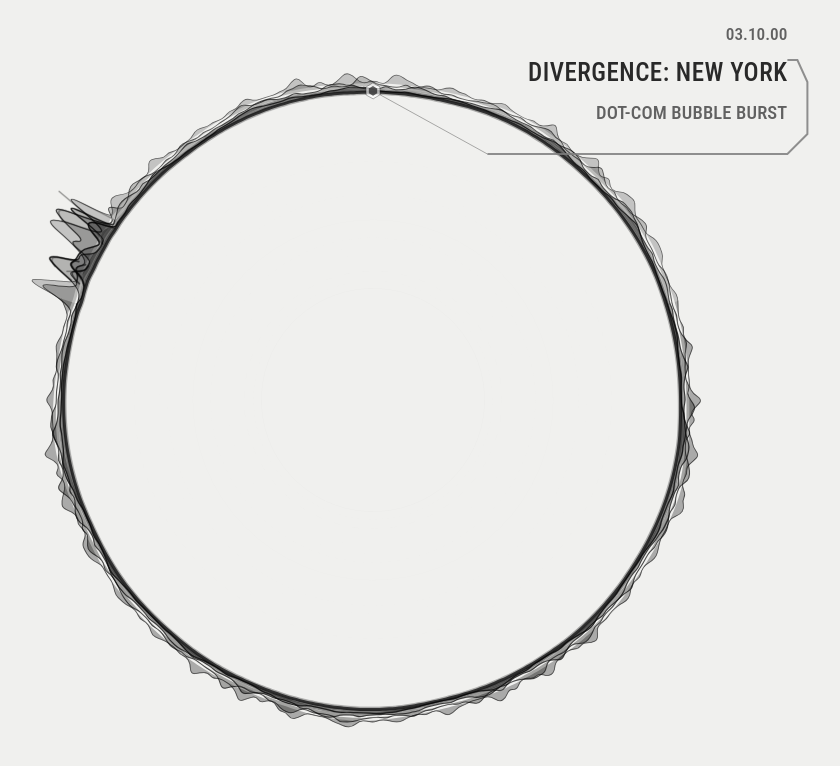
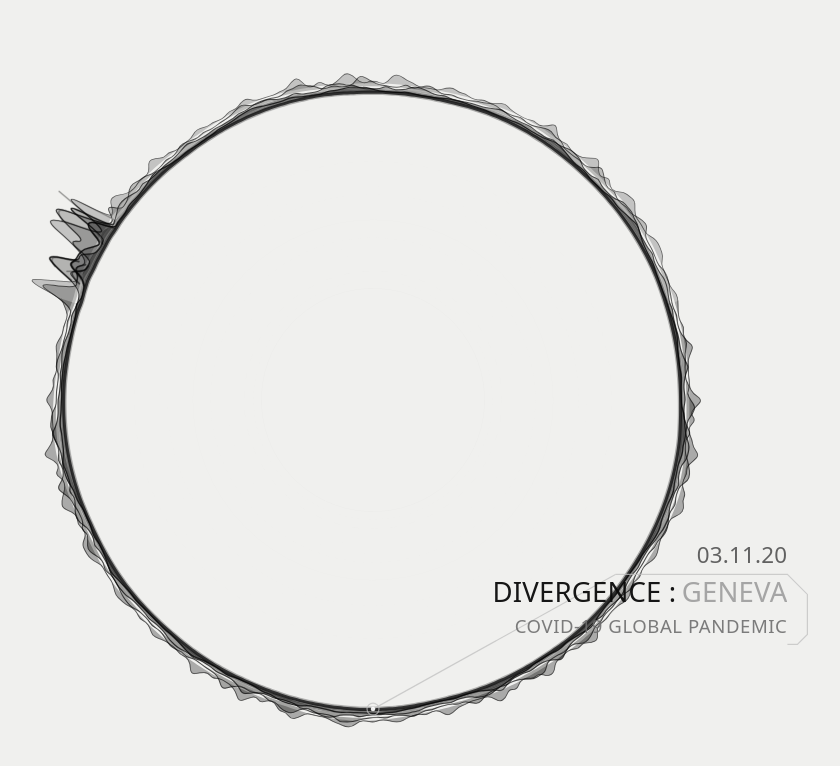
Before and after one commit to valuecodes/Rehoboam-UI, a React (Vite) app: page / in a window 1280 px wide. Shown: the top 766 px of the page, without its empty margins (267-1107 px from the left). Built offline with nearby package versions, Linux system fonts and the light colour scheme.

Commit message:
feat: implement randomized quadrant cycle for event angles - Add function to generate event cycle IDs based on angle quadrants - Ensure deterministic output for the same input set - Create tests to validate functionality and coverage of quadrants

```diff
--- a/src/features/rehoboam/overlay/callout-overlay.tsx
+++ b/src/features/rehoboam/overlay/callout-overlay.tsx
@@ -24,7 +24,6 @@
   event: WorldEvent;
   anchorX: number;
   anchorY: number;
-  connectorAngleRad: number;
   labelX: number;
   labelY: number;
   labelWidth: number;
@@ -39,6 +38,9 @@
   y: number;
 }>;
 
+type CalloutDebugLock = "top" | "bottom";
+type CalloutDebugSideLock = "left" | "right";
+
 const V1_LINE_DELAY_MS = 1_000;
 const V1_LINE_DURATION_MS = 1_000;
 const V1_TEXT_DELAY_MS = 2_000;
@@ -48,11 +50,19 @@
 const V1_TEXT_TRACK_OPEN = -10;
 const V1_TEXT_TRACK_CLOSE = 10;
 const V1_TEXT_SHIFT_PX = 7;
-const CALLOUT_HEXAGON_RADIUS_PX = 8;
-const CALLOUT_HEXAGON_INNER_RADIUS_PX = 4.8;
-const TOP_LAYOUT_THIRD_FRAME_OFFSET_PX = 52;
-const TOP_LAYOUT_FOURTH_FRAME_OFFSET_PX = 104;
-const TOP_LAYOUT_FIFTH_FRAME_OFFSET_PX = 124;
+const CALLOUT_ENDPOINT_OUTER_RADIUS_PX = 6;
+const CALLOUT_ENDPOINT_INNER_RADIUS_PX = 2.25;
+const TOP_LAYOUT_TIME_MARGIN_PX = 10;
+const TOP_LAYOUT_LINE_END_LEFT_RATIO = 0.62;
+const TOP_LAYOUT_LINE_END_RIGHT_RATIO = 0.38;
+const BOTTOM_LAYOUT_LINE_END_LEFT_RATIO = 0.62;
+const BOTTOM_LAYOUT_LINE_END_RIGHT_RATIO = 0.38;
+const TOP_LAYOUT_THIRD_FRAME_OFFSET_PX = 40;
+const TOP_LAYOUT_FOURTH_FRAME_OFFSET_PX = 60;
+const TOP_LAYOUT_FIFTH_FRAME_OFFSET_PX = 75;
+const CALLOUT_DEBUG_QUERY_KEY = "callout-debug";
+const CALLOUT_DEBUG_HALF_QUERY_KEY = "callout-debug-half";
+const CALLOUT_DEBUG_SIDE_QUERY_KEY = "callout-debug-side";
 
 const clampNumber = (value: number, min: number, max: number): number => {
   return Math.min(max, Math.max(min, value));
@@ -86,12 +96,6 @@
   return "Unknown location";
 };
 
-const getCalloutDivergenceText = (event: WorldEvent): string => {
-  const locationText = getCalloutLocationText(event).toUpperCase();
-
-  return `DIVERGENCE: ${locationText}`;
-};
-
 const toPointList = (points: readonly Point[]): string => {
   return points
     .map((point) => {
@@ -100,27 +104,72 @@
     .join(",");
 };
 
-const toRegularPolygonPoints = (
-  center: Point,
-  sideCount: number,
-  radius: number,
-  rotationRad = 0
-): string => {
-  const points = Array.from({ length: sideCount }, (_value, index) => {
-    const angleRad = (Math.PI * 2 * index) / sideCount + rotationRad;
+const isDebugFlagEnabled = (value: string | null): boolean => {
+  if (value === null) {
+    return false;
+  }
 
-    return {
-      x: center.x + Math.cos(angleRad) * radius,
-      y: center.y + Math.sin(angleRad) * radius,
-    };
-  });
+  return ["1", "true", "on", "yes"].includes(value);
+};
 
-  return toPointList(points);
+const getCalloutDebugLock = (): CalloutDebugLock | null => {
+  const searchParams = new URLSearchParams(window.location.search);
+  const calloutDebugValue = searchParams
+    .get(CALLOUT_DEBUG_QUERY_KEY)
+    ?.trim()
+    .toLowerCase();
+
+  if (calloutDebugValue === "top") {
+    return "top";
+  }
+
+  if (calloutDebugValue === "bottom") {
+    return "bottom";
+  }
+
+  if (!isDebugFlagEnabled(calloutDebugValue ?? null)) {
+    return null;
+  }
+
+  const calloutDebugHalfValue = searchParams
+    .get(CALLOUT_DEBUG_HALF_QUERY_KEY)
+    ?.trim()
+    .toLowerCase();
+
+  if (calloutDebugHalfValue === "bottom") {
+    return "bottom";
+  }
+
+  if (calloutDebugHalfValue === "top") {
+    return "top";
+  }
+
+  return "top";
+};
+
+const getCalloutDebugSideLock = (): CalloutDebugSideLock | null => {
+  const searchParams = new URLSearchParams(window.location.search);
+  const calloutDebugSideValue = searchParams
+    .get(CALLOUT_DEBUG_SIDE_QUERY_KEY)
+    ?.trim()
+    .toLowerCase();
+
+  if (calloutDebugSideValue === "left") {
+    return "left";
+  }
+
+  if (calloutDebugSideValue === "right") {
+    return "right";
+  }
+
+  return null;
 };
 
 const getCalloutGeometry = (
   instrumentSize: InstrumentSize,
-  target: CalloutOverlayTarget
+  target: CalloutOverlayTarget,
+  debugLock: CalloutDebugLock | null,
+  debugSideLock: CalloutDebugSideLock | null
 ): CalloutGeometry | null => {
   if (instrumentSize.width <= 0 || instrumentSize.height <= 0) {
     return null;
@@ -149,11 +198,24 @@
   const rightPanelX = instrumentSize.width * 0.7;
   const leftPanelX = instrumentSize.width * 0.1;
   const prefersSingleSide = instrumentSize.width < 1_050;
-  const basePanelX =
-    prefersSingleSide || !isRightSide ? leftPanelX : rightPanelX;
-  const basePanelY = isLowerHalf
+  const lockedToTop = debugLock === "top";
+  const lockedToBottom = debugLock === "bottom";
+  const lockedToLeft = debugSideLock === "left";
+  const hasVerticalDebugLock = lockedToTop || lockedToBottom;
+  const basePanelX = hasVerticalDebugLock
+    ? lockedToLeft
+      ? leftPanelX
+      : rightPanelX
+    : prefersSingleSide || !isRightSide
+      ? leftPanelX
+      : rightPanelX;
+  const basePanelY = lockedToBottom
     ? instrumentSize.height - panelHeight
-    : Math.max(30, margin);
+    : lockedToTop
+      ? Math.max(30, margin)
+      : isLowerHalf
+        ? instrumentSize.height - panelHeight
+        : Math.max(30, margin);
   const panelX = clampNumber(
     basePanelX,
     margin,
@@ -173,16 +235,23 @@
   const secondFrameY = firstFrameY;
   const thirdFrameX =
     firstFrameX + (isLeftLayout ? -cornerStep * 2 : cornerStep * 2);
-  const thirdFrameY = panelY + (isBottomLayout ? 60 : TOP_LAYOUT_THIRD_FRAME_OFFSET_PX);
+  const thirdFrameY =
+    panelY + (isBottomLayout ? 60 : TOP_LAYOUT_THIRD_FRAME_OFFSET_PX);
   const fourthFrameX = thirdFrameX;
   const fourthFrameY =
     panelY + (isBottomLayout ? 20 : TOP_LAYOUT_FOURTH_FRAME_OFFSET_PX);
   const fifthFrameX = firstFrameX;
   const fifthFrameY =
     panelY + (isBottomLayout ? 0 : TOP_LAYOUT_FIFTH_FRAME_OFFSET_PX);
-  const lineEndX = panelX + (isLeftLayout ? panelWidth * 0.5 : panelWidth / 6);
+  const lineEndRatio = isBottomLayout
+    ? isLeftLayout
+      ? BOTTOM_LAYOUT_LINE_END_LEFT_RATIO
+      : BOTTOM_LAYOUT_LINE_END_RIGHT_RATIO
+    : isLeftLayout
+      ? TOP_LAYOUT_LINE_END_LEFT_RATIO
+      : TOP_LAYOUT_LINE_END_RIGHT_RATIO;
+  const lineEndX = panelX + panelWidth * lineEndRatio;
   const lineEndY = fifthFrameY;
-  const connectorAngleRad = Math.atan2(lineEndY - anchor.y, lineEndX - anchor.x);
   const framePointList: readonly Point[] = [
     {
       x: firstFrameX,
@@ -212,13 +281,12 @@
   const textAlign = panelX < center.x ? "left" : "right";
   const labelX = panelX > center.x ? panelX - panelWidth / 3 : panelX;
   const labelY = panelY;
-  const timeMarginTop = panelY < 300 ? 20 : 0;
+  const timeMarginTop = panelY < 300 ? TOP_LAYOUT_TIME_MARGIN_PX : 0;
 
   return {
     event: target.event,
     anchorX: anchor.x,
     anchorY: anchor.y,
-    connectorAngleRad,
     labelX: clampNumber(
       labelX,
       margin,
@@ -235,30 +303,85 @@
 
 export const CalloutOverlay = memo(
   ({ instrumentSize, target }: CalloutOverlayProps) => {
+    const calloutDebugLock = useMemo(() => {
+      return getCalloutDebugLock();
+    }, []);
+    const isCalloutDebugMode = calloutDebugLock !== null;
+    const calloutDebugSideLock = useMemo(() => {
+      if (!isCalloutDebugMode) {
+        return null;
+      }
+
+      return getCalloutDebugSideLock();
+    }, [isCalloutDebugMode]);
+    const [debugLockedTarget, setDebugLockedTarget] =
+      useState<CalloutOverlayTarget | null>(() => {
+        if (!isCalloutDebugMode) {
+          return null;
+        }
+
+        return target;
+      });
     const [renderTarget, setRenderTarget] =
       useState<CalloutOverlayTarget | null>(target);
     const renderTargetRef = useRef<CalloutOverlayTarget | null>(target);
     const [open, setOpen] = useState<"open" | "close">("open");
     const [animationKey, setAnimationKey] = useState(0);
     const targetEventId = target?.event.id ?? null;
-    const geometryTarget = target ?? renderTarget;
+    const geometryTarget = isCalloutDebugMode
+      ? debugLockedTarget
+      : (target ?? renderTarget);
     const geometry = useMemo(() => {
       if (geometryTarget === null) {
         return null;
       }
 
-      return getCalloutGeometry(instrumentSize, geometryTarget);
-    }, [geometryTarget, instrumentSize]);
+      return getCalloutGeometry(
+        instrumentSize,
+        geometryTarget,
+        calloutDebugLock,
+        calloutDebugSideLock
+      );
+    }, [
+      calloutDebugLock,
+      calloutDebugSideLock,
+      geometryTarget,
+      instrumentSize,
+    ]);
 
     useEffect(() => {
+      if (!isCalloutDebugMode) {
+        if (debugLockedTarget !== null) {
+          setDebugLockedTarget(null);
+        }
+
+        return;
+      }
+
       if (target === null) {
         return;
       }
 
-      renderTargetRef.current = target;
-    }, [target]);
+      if (debugLockedTarget === null) {
+        setDebugLockedTarget(target);
+      }
+    }, [debugLockedTarget, isCalloutDebugMode, target]);
 
     useEffect(() => {
+      if (isCalloutDebugMode || target === null) {
+        return;
+      }
+
+      renderTargetRef.current = target;
+    }, [isCalloutDebugMode, target]);
+
+    useEffect(() => {
+      if (isCalloutDebugMode) {
+        setOpen("open");
+
+        return;
+      }
+
       let clearHandle = 0;
       let closeHandle = 0;
 
@@ -295,7 +418,7 @@
           window.clearTimeout(closeHandle);
         }
       };
-    }, [targetEventId]);
+    }, [isCalloutDebugMode, targetEventId]);
 
     const [lineSpring] = useSpring(
       {
@@ -336,21 +459,9 @@
       return null;
     }
 
-    const divergenceText = getCalloutDivergenceText(geometry.event);
+    const locationText = getCalloutLocationText(geometry.event).toUpperCase();
+    const divergenceLabelText = "DIVERGENCE :";
     const titleText = geometry.event.title.toUpperCase();
-    const markerCenter = { x: geometry.anchorX, y: geometry.anchorY };
-    const calloutHexagonPoints = toRegularPolygonPoints(
-      markerCenter,
-      6,
-      CALLOUT_HEXAGON_RADIUS_PX,
-      geometry.connectorAngleRad
-    );
-    const calloutHexagonInnerPoints = toRegularPolygonPoints(
-      markerCenter,
-      6,
-      CALLOUT_HEXAGON_INNER_RADIUS_PX,
-      geometry.connectorAngleRad
-    );
 
     return (
       <>
@@ -364,7 +475,7 @@
             d={geometry.connectorPath}
             style={{
               strokeDasharray: V1_DASH_LENGTH,
-              strokeDashoffset: lineSpring.dashOffset,
+              strokeDashoffset: isCalloutDebugMode ? 0 : lineSpring.dashOffset,
             }}
           />
           <animated.polyline
@@ -372,21 +483,25 @@
             points={geometry.framePoints}
             style={{
               strokeDasharray: V1_DASH_LENGTH,
-              strokeDashoffset: lineSpring.dashOffset,
+              strokeDashoffset: isCalloutDebugMode ? 0 : lineSpring.dashOffset,
             }}
           />
-          <animated.polygon
-            className="rehoboam-scene__callout-hexagon"
-            points={calloutHexagonPoints}
+          <animated.circle
+            className="rehoboam-scene__callout-endpoint-ring"
+            cx={geometry.anchorX}
+            cy={geometry.anchorY}
+            r={CALLOUT_ENDPOINT_OUTER_RADIUS_PX}
             style={{
-              opacity: lineSpring.nodeOpacity,
+              opacity: isCalloutDebugMode ? 1 : lineSpring.nodeOpacity,
             }}
           />
-          <animated.polygon
-            className="rehoboam-scene__callout-hexagon rehoboam-scene__callout-hexagon--inner"
-            points={calloutHexagonInnerPoints}
+          <animated.circle
+            className="rehoboam-scene__callout-endpoint-dot"
+            cx={geometry.anchorX}
+            cy={geometry.anchorY}
+            r={CALLOUT_ENDPOINT_INNER_RADIUS_PX}
             style={{
-              opacity: lineSpring.nodeOpacity,
+              opacity: isCalloutDebugMode ? 1 : lineSpring.nodeOpacity,
             }}
           />
         </svg>
@@ -397,13 +512,15 @@
             top: geometry.labelY,
             width: geometry.labelWidth,
             textAlign: geometry.textAlign,
-            opacity: textSpring.textOpacity,
-            letterSpacing: textSpring.textTracking.to(
-              (value: number) => `${value}px`
-            ),
-            transform: textSpring.textShiftY.to((shiftY: number) => {
-              return `translate3d(0, ${shiftY}px, 0)`;
-            }),
+            opacity: isCalloutDebugMode ? 1 : textSpring.textOpacity,
+            letterSpacing: isCalloutDebugMode
+              ? "0"
+              : textSpring.textTracking.to((value: number) => `${value}px`),
+            transform: isCalloutDebugMode
+              ? "translate3d(0, 0, 0)"
+              : textSpring.textShiftY.to((shiftY: number) => {
+                  return `translate3d(0, ${shiftY}px, 0)`;
+                }),
           }}
         >
           <p
@@ -414,7 +531,14 @@
           >
             {formatCalloutDate(geometry.event.timestampMs)}
           </p>
-          <p className="rehoboam-scene__callout-title">{divergenceText}</p>
+          <p className="rehoboam-scene__callout-title">
+            <span className="rehoboam-scene__callout-title-label">
+              {divergenceLabelText}
+            </span>
+            <span className="rehoboam-scene__callout-title-location">
+              {locationText}
+            </span>
+          </p>
           <p className="rehoboam-scene__callout-subtitle">{titleText}</p>
         </animated.div>
       </>
--- a/src/features/rehoboam/scene/rehoboam-scene.css
+++ b/src/features/rehoboam/scene/rehoboam-scene.css
@@ -2,7 +2,8 @@
   --rehoboam-bg-start: #f1f1ef;
   --rehoboam-bg-end: #e7e7e4;
   --rehoboam-ink: #1a1a1a;
-  --rehoboam-line: rgba(24, 24, 24, 0.34);
+  --rehoboam-line: var(--hud-line);
+  font-family: var(--hud-font);
   min-height: 100dvh;
   width: 100%;
   box-sizing: border-box;
@@ -47,43 +48,43 @@
 
 .rehoboam-scene__callout-line {
   stroke: var(--rehoboam-line);
-  stroke-width: 1;
+  stroke-width: 1.2;
   stroke-linecap: butt;
   stroke-linejoin: miter;
   fill: none;
 }
 
 .rehoboam-scene__callout-frame {
-  stroke: rgba(124, 124, 124, 0.84);
-  stroke-width: 2;
+  stroke: var(--hud-line);
+  stroke-width: 1.2;
   stroke-linecap: butt;
   stroke-linejoin: miter;
   fill: none;
 }
 
-.rehoboam-scene__callout-hexagon {
-  stroke: var(--rehoboam-line);
-  stroke-width: 1;
-  fill: rgba(255, 255, 255, 0.64);
+.rehoboam-scene__callout-endpoint-ring {
+  stroke: var(--hud-line);
+  stroke-width: 1.2;
+  fill: transparent;
   stroke-linejoin: miter;
 }
 
-.rehoboam-scene__callout-hexagon--inner {
-  fill: rgba(26, 26, 26, 0.7);
-  stroke: transparent;
+.rehoboam-scene__callout-endpoint-dot {
+  fill: rgba(255, 255, 255, 0.9);
+  stroke: none;
 }
 
 .rehoboam-scene__callout {
   position: absolute;
-  margin: -24px 0 0;
-  min-height: 144px;
+  margin: -30px 0 0;
+  height: 110px;
   display: grid;
   grid-template-rows: auto auto auto;
-  row-gap: 2px;
+  row-gap: 0;
   overflow: hidden;
   color: var(--rehoboam-ink);
-  font-family: "Roboto Condensed", "Arial Narrow", sans-serif;
-  text-transform: none;
+  font-family: var(--hud-font);
+  text-transform: uppercase;
   pointer-events: none;
 }
 
@@ -91,37 +92,50 @@
 .rehoboam-scene__callout-title,
 .rehoboam-scene__callout-subtitle {
   margin: 0;
-  line-height: 1;
+  line-height: 0.94;
   padding: 0;
 }
 
 .rehoboam-scene__callout-time {
-  font-size: clamp(16px, 1.35vw, 22px);
-  color: rgb(97, 97, 97);
-  font-weight: 500;
+  font-size: clamp(21px, 1.75vw, 26px);
+  color: var(--hud-time);
+  font-weight: 400;
+  letter-spacing: 0.01em;
   white-space: nowrap;
 }
 
 .rehoboam-scene__callout-title {
-  font-size: clamp(22px, 1.95vw, 32px);
+  font-size: clamp(24px, 2.15vw, 35px);
   overflow: hidden;
   margin: 0;
-  color: rgb(41, 41, 41);
+  color: var(--hud-strong);
   font-weight: 500;
-  letter-spacing: 0.02em;
+  letter-spacing: 0.006em;
   white-space: nowrap;
   text-overflow: ellipsis;
   text-transform: uppercase;
 }
 
+.rehoboam-scene__callout-title-label {
+  color: var(--hud-strong);
+  font-weight: 500;
+}
+
+.rehoboam-scene__callout-title-location {
+  color: var(--hud-soft);
+  font-weight: 400;
+  margin-inline-start: 0.35ch;
+}
+
 .rehoboam-scene__callout-subtitle {
   font-size: clamp(16px, 1.45vw, 24px);
-  color: rgb(97, 97, 97);
-  font-weight: 500;
+  color: var(--hud-mid);
+  font-weight: 400;
   max-width: 100%;
-  letter-spacing: 0.008em;
-  line-height: 1.08;
-  margin-bottom: 12px;
+  letter-spacing: 0.03em;
+  line-height: 0.94;
+  margin-top: -2px;
+  margin-bottom: 6px;
   text-transform: uppercase;
   display: -webkit-box;
   -webkit-line-clamp: 2;
@@ -146,7 +160,7 @@
   margin: 0;
   color: rgba(16, 16, 16, 0.45);
   text-align: center;
-  font-family: "Roboto Condensed", "Arial Narrow", sans-serif;
+  font-family: var(--hud-font);
   font-size: clamp(0.62rem, 0.78vw, 0.8rem);
   letter-spacing: 0.18em;
   pointer-events: none;
```
Also changed, not shown: src/features/rehoboam/scene/event-cycle.ts (added, +102 -0 lines), src/features/rehoboam/scene/rehoboam-scene.tsx (+10 -23 lines), src/index.css (+11 -0 lines), 1 other file (tests, documents, lock files or other folders).
